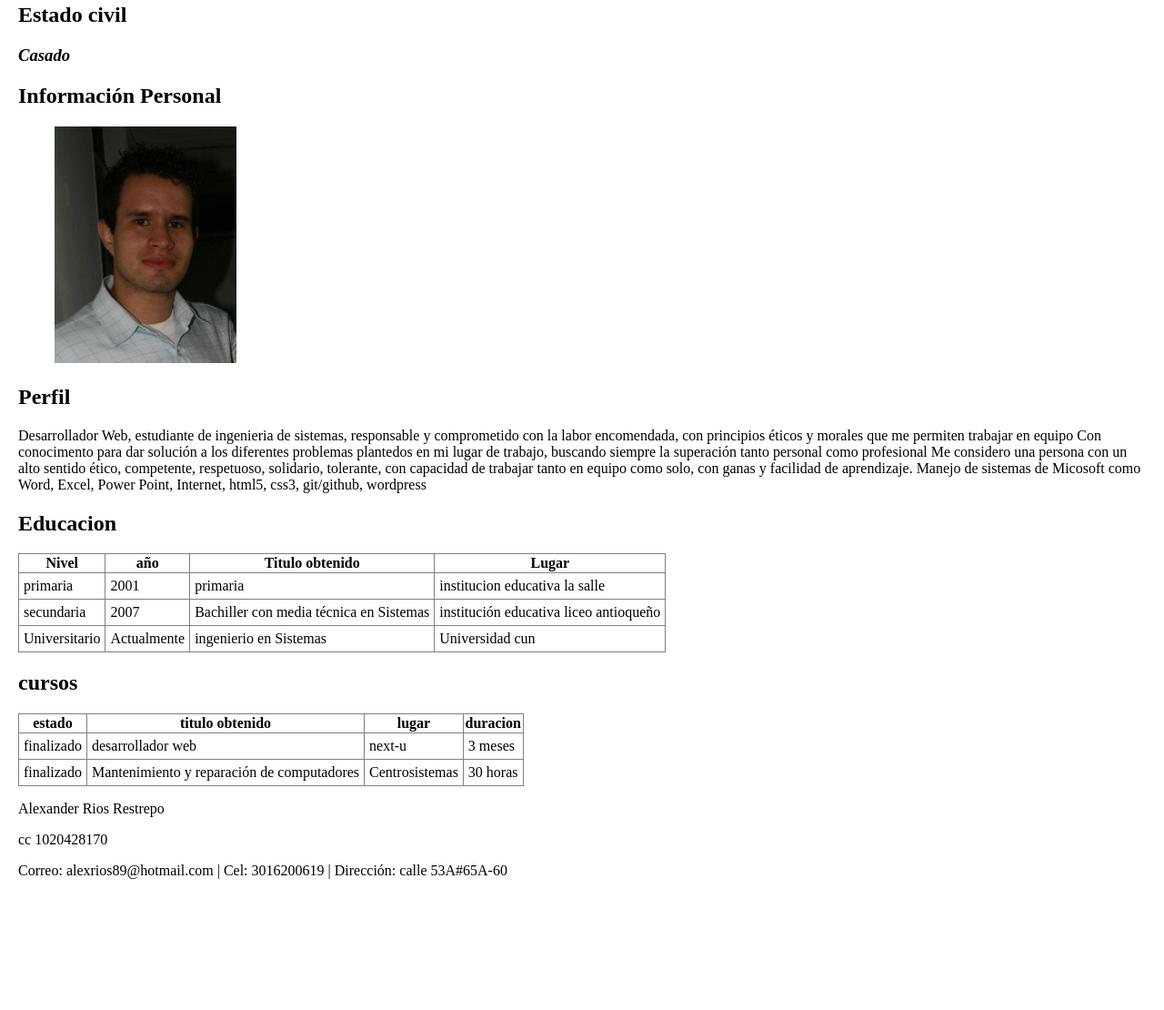
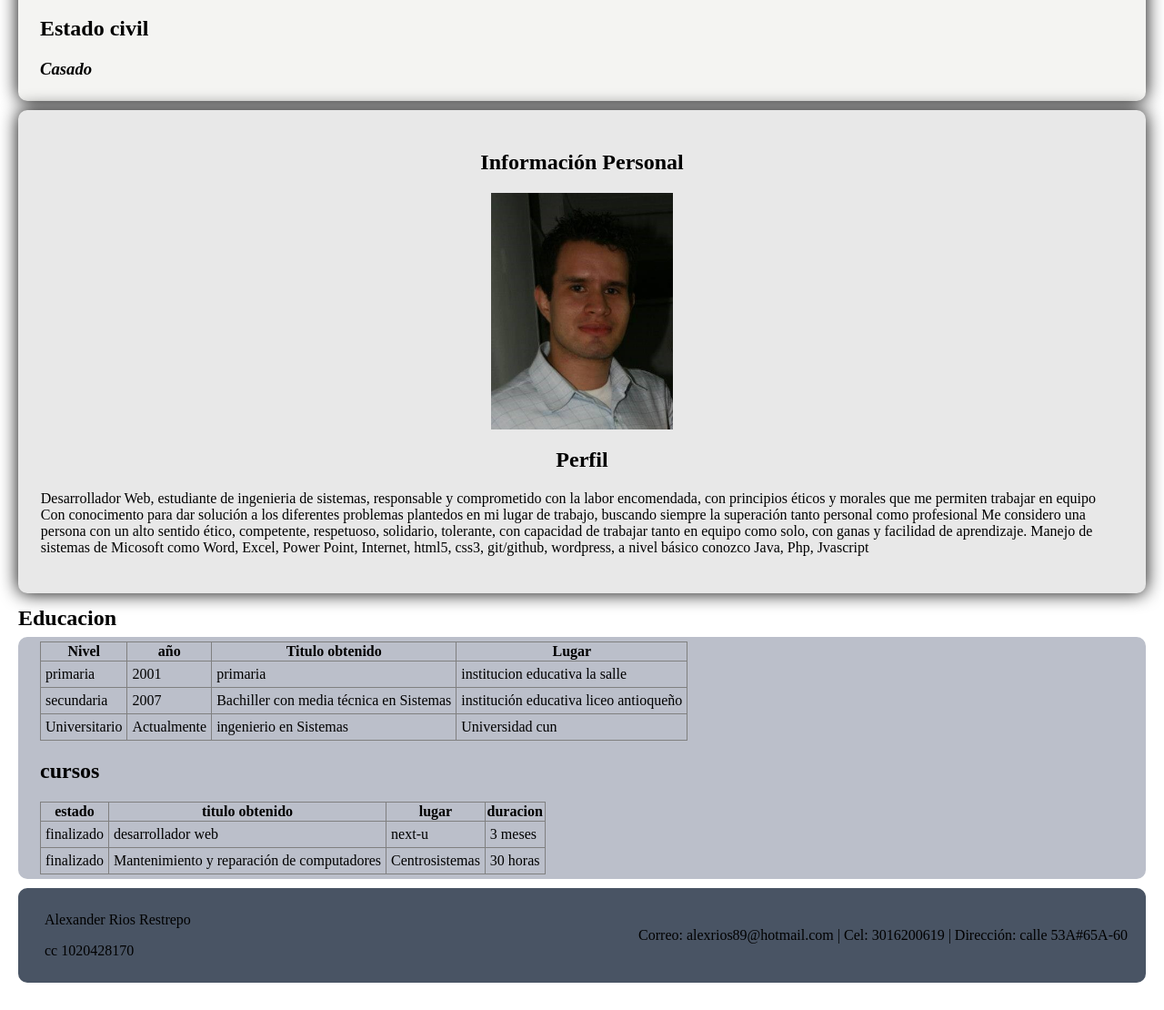
Before and after one commit to AlexRios1189/hoja_de_vida, a plain HTML site: page index.html in a window 1280 px wide. Shown: the part 541-1651 px from the top of the page at 91% size. Before the commit the page ends 1527 px from the top, so only its background shows below. Drawn offline with Linux system fonts and the light colour scheme.

Commit message:
Hoja_de_vida_renovada

```diff
--- a/css/estilos.css
+++ b/css/estilos.css
@@ -4,7 +4,7 @@ body{
 }
 
 header{
-    background-color: #68b0ab;
+    background-color: #f4f4f2;
     display: flex;
     justify-content: space-between;
     align-items: center;
@@ -26,10 +26,46 @@ header figure img{
 
 .menu a{
     text-decoration: none;
-    color: cornsilk;
+    color: black;
     padding: 10px;
 }
 
+.datos{
+    background-color: #f4f4f2;
+    border-radius: 10px;
+    box-shadow: 0px 0px 20px black;
+    margin: 10px 0px 10px 0px;
+    flex-wrap: wrap;
+    padding: 5px 0px 5px 1.5rem;
+
+}
+
+.informacion{
+    background-color: #e8e8e8;
+    padding: 2%;
+	border-radius: 10px;
+	box-shadow: 0px 0px 20px black;
+	margin: 0px 0px 1.8rem 0px;
+	flex-wrap: wrap;
+}
+
+.informacion h2{
+    text-align: center;
+}
+
+.informacion figure img{
+    display: block;
+    margin: auto;
+}
+
+
+.educacion{
+    background-color: #bbbfca;
+    border-radius: 10px;
+    margin: 10px 0px 10px 0px;
+    flex-wrap: wrap;
+    padding: 5px 0px 5px 1.5rem;
+}
 
 table{
     border-collapse: collapse;
@@ -38,3 +74,23 @@ table{
 table td{
     padding: 5px;
 }
+
+.footer{
+    display: flex;
+    justify-content: space-between;
+    background-color: #495464;
+    border-radius: 10px;
+    margin: 10px 0px 10px 0px;
+    flex-wrap: wrap;
+    padding: 5px 0px 5px 1.5rem;
+}
+
+.footer-datos{
+    padding: 5px;
+}
+
+.footer-details{
+    display: flex;
+    align-items: center;
+    padding-right: 20px;
+}
--- a/index.html
+++ b/index.html
@@ -37,14 +37,17 @@
     <img src="img/foto.jpg" alt="fotohojadevida" title="fotohojadevida" width="200px">
     </figure>
 
+    <div class="perfil">
     <h2><strong>Perfil</strong></h2>
     <div class="descripcion">
      <p>Desarrollador Web, estudiante de ingenieria de sistemas, responsable y comprometido con la labor encomendada, con principios éticos y morales que me permiten trabajar en equipo
      Con conocimento para dar solución a los diferentes problemas plantedos en mi lugar de trabajo, buscando siempre la superación tanto personal como profesional
-     Me considero una persona con un alto sentido ético, competente, respetuoso, solidario, tolerante, con capacidad de trabajar tanto en equipo como solo, con ganas y facilidad de aprendizaje. Manejo de sistemas de Micosoft como Word, Excel, Power Point, Internet, html5, css3, git/github, wordpress</p>
+     Me considero una persona con un alto sentido ético, competente, respetuoso, solidario, tolerante, con capacidad de trabajar tanto en equipo como solo, con ganas y facilidad de aprendizaje. Manejo de sistemas de Micosoft como Word, Excel, Power Point, Internet, html5, css3, git/github, wordpress, a nivel básico conozco Java, Php, Jvascript</p>
+   </div>
    </div>
    </section>
-   <h2>Educacion</h2>
+
+   <h2 style="margin-top:-15px; margin-bottom: -3px">Educacion</h2>
    <section id="educacion" class="educacion">
       <table border="1">
       <tr>
@@ -99,8 +102,12 @@
 
   </body>
   <footer class="footer">
+     <div class="footer-datos">
      <p>Alexander Rios Restrepo</p>
      <p>cc 1020428170</p>
-    Correo: alexrios89@hotmail.com | Cel: 3016200619 | Dirección: calle 53A#65A-60
-  </footer>
+   </div>
+   <div class="footer-details">
+   Correo: alexrios89@hotmail.com | Cel: 3016200619 | Dirección: calle 53A#65A-60
+  </div>
+</footer>
 </html>
```
Also changed, not shown: 1 other file.
